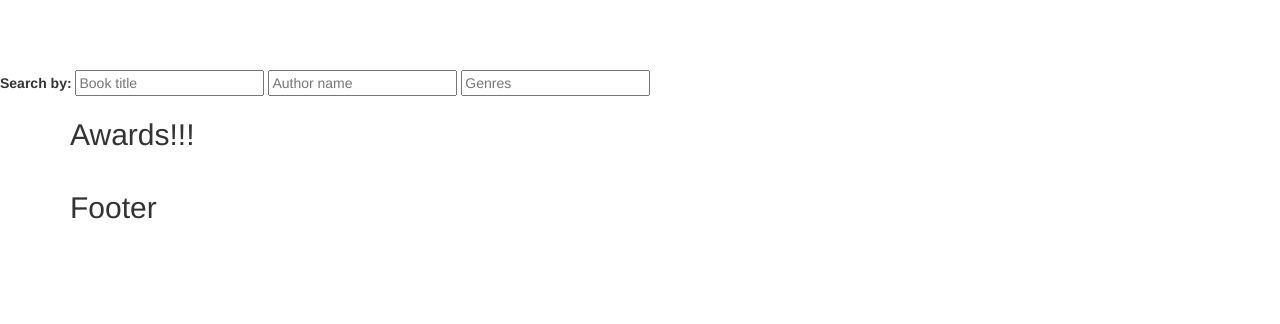
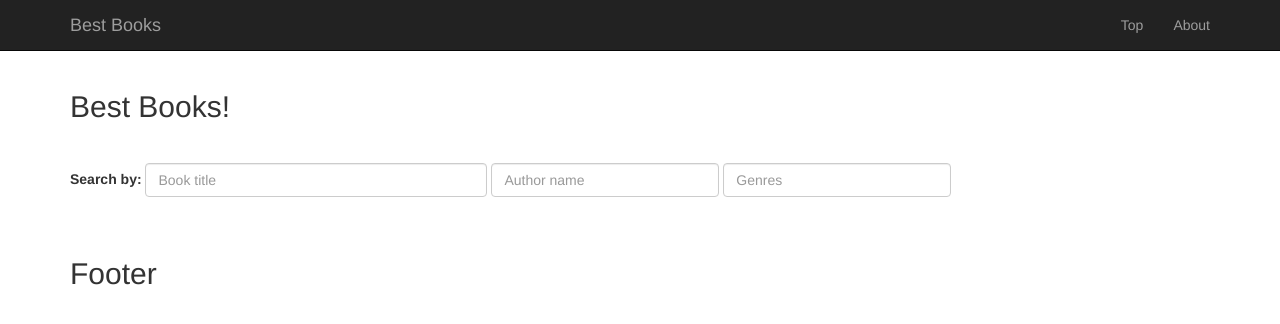
Before and after one commit to kemily/best_books, a Flask app: page / in a window 1280 px wide. Shown: the top 324 px of the page. Run offline with Flask 2, Linux system fonts and the light colour scheme; data that the repository does not hold is empty; some libraries are stand-ins or nearby versions.

Commit message:
Added some visual functionality to the input boxes, added modal window

```diff
--- a/seed_api.py
+++ b/seed_api.py
@@ -143,4 +143,4 @@ if __name__ == "__main__":
 
     # load_api_books()
     # load_goodreads_author_id()
-    load_author_bio()
+    # load_author_bio()
--- a/static/js/autocomplete.js
+++ b/static/js/autocomplete.js
@@ -132,7 +132,7 @@ $(function () { // this is the jquery shortcut for document.ready()
             if (biography === null) {
                 author_list.push("<em id= " + author_id + " class='authors'>"+ author_name +"</em>");
             } else {
-                author_list.push("<a id= " + author_id + " class='authors'><b>" + author_name + "</b></a>");
+                author_list.push("<a id= " + author_id + " class='authors'><b>" + author_name + " </b><i class='glyphicon glyphicon-plus'></i></b>");
             }
         }
         // joining all the authors elements from the author_list with comma,
@@ -405,7 +405,7 @@ $(function () { // this is the jquery shortcut for document.ready()
             $('#award-years').append("<button id="+ years[i] + " data-award=" + years[years.length-1] + " class='year-button'>" + years[i] + "</button>" + "   ");
         }
 
-        // $('html,body').animate({scrollTop: $("#award-years").offset().top}, 1000,'swing');
+        $('html,body').animate({scrollTop: $("#award-years").offset().top}, 1000,'swing');
 
         // adding an event listener to the newly created buttons right away within
         // this current function, other wise JS will ignore it outside of the function
@@ -430,9 +430,6 @@ $(function () { // this is the jquery shortcut for document.ready()
     function getBooks(evt) {
 
         console.log("Getting books from the server");
-
-        $("#book-info").hide();
-        $("#books").hide();
 
         var award_year = this.id; // this is the id on the year we clicked
         var award_id = $(this).attr("data-award");
@@ -506,7 +503,7 @@ $(function () { // this is the jquery shortcut for document.ready()
 
 
     function setToDefault(evt) {
-        if(!$(evt.target).is('.award-image', '#book-info')) {
+        if(!$(evt.target).is('.award-image', '#book-info', 'a#about')) {
 
         $('#book-info').hide();
         $("#award-years").hide();
--- a/templates/base.html
+++ b/templates/base.html
@@ -6,11 +6,23 @@
     <meta name="viewport" content="width=device-width, initial-scale=1">
     <!-- The above 3 meta tags *must* come first in the head; any other head content must come *after* these tags -->
     <title>Best Books</title>
+    <link rel="stylesheet" href="https://maxcdn.bootstrapcdn.com/bootstrap/3.3.6/css/bootstrap.min.css" integrity="sha384-1q8mTJOASx8j1Au+a5WDVnPi2lkFfwwEAa8hDDdjZlpLegxhjVME1fgjWPGmkzs7" crossorigin="anonymous">
     <link rel="stylesheet" href="//code.jquery.com/ui/1.12.1/themes/smoothness/jquery-ui.css">
-    <link rel="stylesheet" href="https://maxcdn.bootstrapcdn.com/bootstrap/3.3.6/css/bootstrap.min.css" integrity="sha384-1q8mTJOASx8j1Au+a5WDVnPi2lkFfwwEAa8hDDdjZlpLegxhjVME1fgjWPGmkzs7" crossorigin="anonymous">
     <style>
 
         body { padding-top: 70px;
+        }
+
+        #books-autocomplete {
+            width: 30%;
+        }
+
+        #authors-autocomplete {
+            width:20%;
+        }
+
+        #genres-autocomplete {
+            width:20%;
         }
 
         #awards img {
@@ -20,6 +32,7 @@
 
         #book-info {
             display: none;
+            position: relative;
         }
 
         #bio {
@@ -28,7 +41,12 @@
             border: 1px solid gray;
         }
 
-        .floating-images {
+        #search-boxes {
+            margin-top: 30px;
+            margin-bottom: 30px;
+        }
+
+        .floating-awards {
             display: inline-block;
             width: 200px;
             height: 200px;
@@ -37,7 +55,7 @@
 
         .books {
             display: inline-block;
-            width: 200px;
+            width: 150px;
             height: 250px;
             margin: 20px;
         }
--- a/templates/homepage.html
+++ b/templates/homepage.html
@@ -1,18 +1,51 @@
 {% extends 'base.html' %}
 {% block content %}
-     <div id="search-boxes">
-        <label for="books-autocomplete">Search by: </label>
-        <input type="text" name="titles" id="books-autocomplete" class="autocomplete" placeholder="Book title" />
-        <input type="text" name="names" id="authors-autocomplete" class="autocomplete" placeholder="Author name"/>
 
-        <input type="text" name="genres" id="genres-autocomplete" class="autocomplete" placeholder="Genres"/>
+    <nav class="navbar navbar-inverse navbar-fixed-top">
+      <div class="container">
+        <div class="navbar-header">
+          <button type="button" class="navbar-toggle collapsed" data-toggle="collapse" data-target="#navbar" aria-expanded="false" aria-controls="navbar">
+            <span class="sr-only">Toggle navigation</span>
+            <span class="icon-bar"></span>
+            <span class="icon-bar"></span>
+            <span class="icon-bar"></span>
+          </button>
+          <a class="navbar-brand" href="#">Best Books</a>
+        </div>
+        <div id="navbar" class="collapse navbar-collapse">
+          <ul class="nav navbar-nav navbar-right">
+            <li><a href="#">Top</a></li>
+            <!-- Trigger the modal with a link -->
+            <li><a id="about" data-toggle="modal" data-target="#myModal">About</a></li>
+          </ul>
+        </div><!--/.nav-collapse -->
+      </div>
+    </nav>
+
+    <!-- Modal -->
+    <div class="modal fade" id="myModal" role="dialog">
+        <div class="modal-dialog">
+          <!-- Modal content-->
+          <div class="modal-content">
+            <div class="modal-header">
+              <button type="button" class="close" data-dismiss="modal">&times;</button>
+              <h4 class="modal-title">Welcome to Best Books!</h4>
+            </div>
+            <div class="modal-body">
+              <p>Some text in the modal.</p>
+            </div>
+            <div class="modal-footer">
+              <button type="button" class="btn btn-default" data-dismiss="modal">Close</button>
+            </div>
+          </div>
+
+        </div>
     </div>
 
     <div id="awards" class="container">
-        <!-- <h1>Welcome to Best Books</h1> -->
-        <h2>Awards!!!</h2>
+        <h2>Best Books!</h2>
         {% for image in images %}
-            <div class="floating-images">
+            <div class="floating-awards">
                 <a id="{{ image.id }}" class="award-image">
                     <img src="{{ image.url }}" alt="image representing an award">
                 </a>
@@ -20,8 +53,19 @@
         {% endfor %}
     </div>
 
+    <div id="search-boxes" class="container">
+        <form>
+            <div class="form-inline">
+                <label for="books-autocomplete">Search by: </label>
+                <input type="text" name="titles" id="books-autocomplete" class="autocomplete form-control" placeholder="Book title"/>
+                <input type="text" name="names" id="authors-autocomplete" class="form-control autocomplete" placeholder="Author name"/>
+                <input type="text" name="genres" id="genres-autocomplete" class="form-control autocomplete" placeholder="Genres"/>
+            </div>
+        </form>
+    </div>
+
     <div id="award-years" class="container"></div>
-    <div id="books" class="container-fluid">
+    <div id="books" class="container">
         <p id="by-info"></p>
         <div id="all-books" class="row"></div>
     </div>
```
